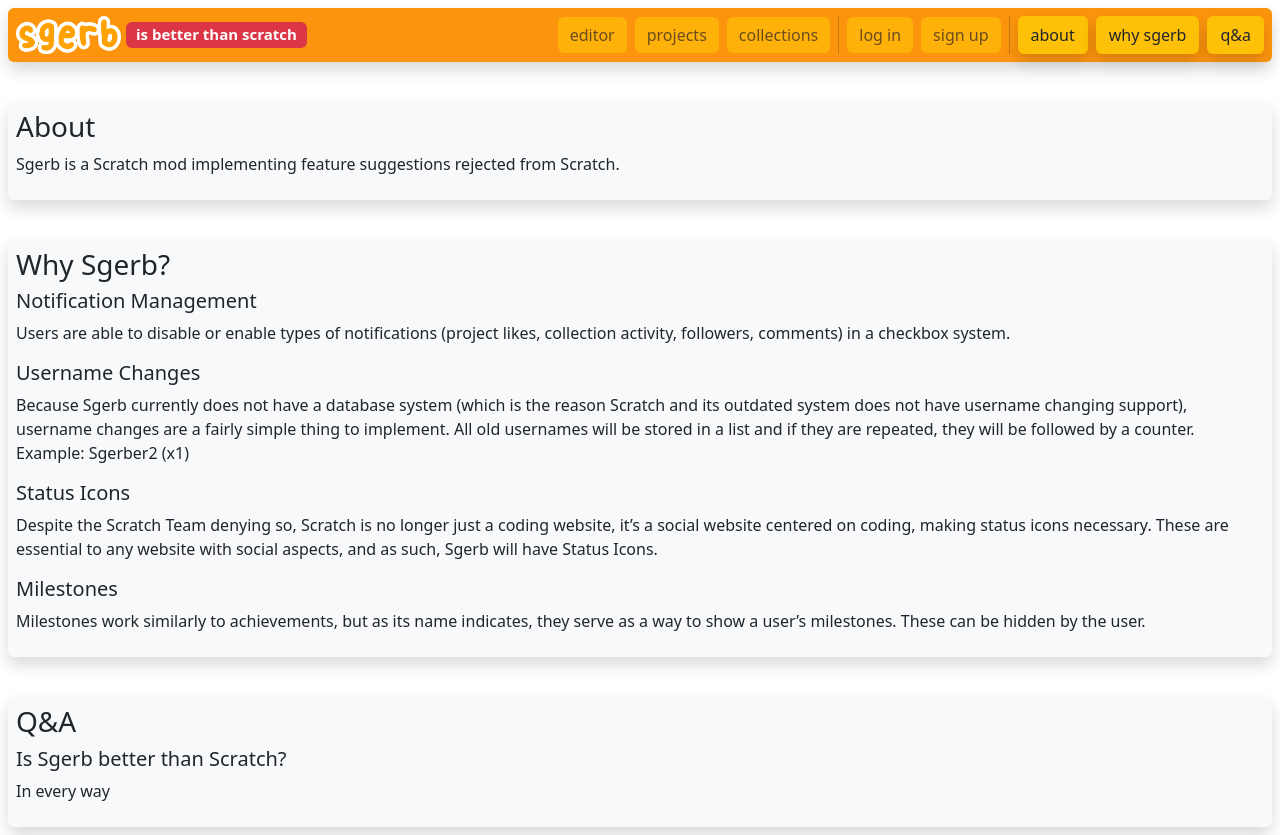
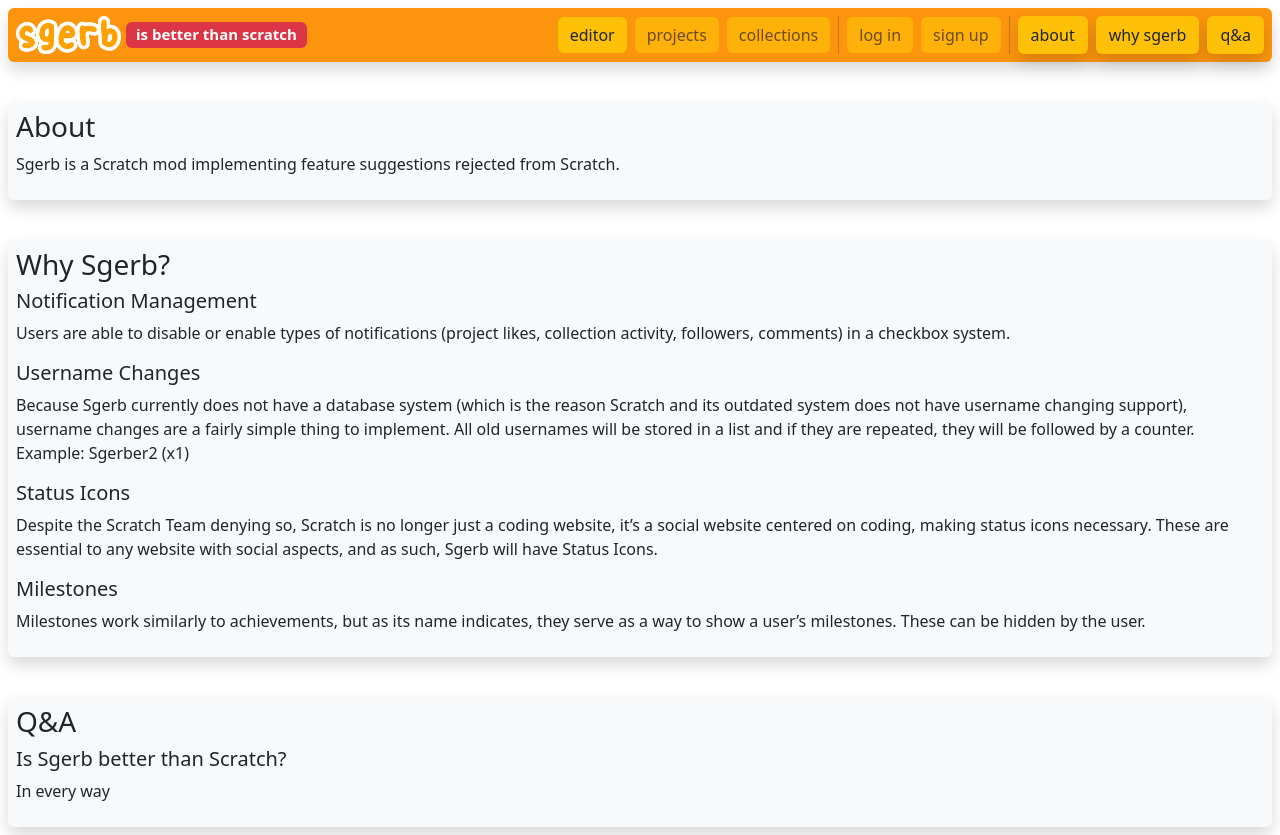
Before and after one commit to mdwalters/SgerbBerbsWebsite, a plain HTML site: page index.html in a window 1280 px wide. Drawn offline with nearby package versions, Linux system fonts and the light colour scheme.

Commit message:
I guess?

```diff
--- a/index.html
+++ b/index.html
@@ -14,7 +14,7 @@
     <div class="navbar shadow rounded m-2 header">
         <span class="navbar-brand ms-2 p-0"><a href="index.html"><img src="./assets/logo.png" width="105" height="38"></a> <span class="badge bg-danger" id="motd"></span></span>
         <span class="me-2 hstack gap-2">
-            <a class="btn bg-warning disabled border-0">editor</a>
+            <a href="https://sgerb.pages.dev/" class="btn bg-warning border-0">editor</a>
             <a class="btn bg-warning disabled border-0">projects</a>
             <a class="btn bg-warning disabled border-0">collections</a>
             <div class="vr"></div>
```
